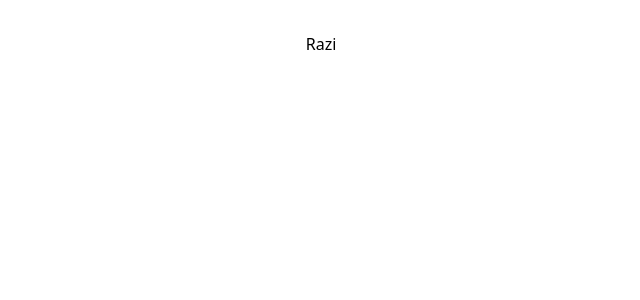
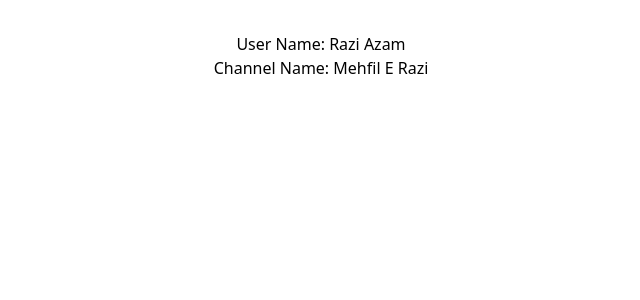
Before and after one commit to Razi-Azam/my-react-doc, a React (Vite) app in the folder practice-app/: page / in a window 1280 px wide. Shown: the top 300 px of the page, without its empty margins (319-959 px from the left). Built offline with nearby package versions, Linux system fonts and the light colour scheme.

Commit message:
Adding optimzed example of useContext hook

```diff
--- a/practice-app/src/App.jsx
+++ b/practice-app/src/App.jsx
@@ -10,20 +10,28 @@ import MouseContainer from './components/02useEffect-hook/04MouseContainer';
 import IntervalCounter from './components/02useEffect-hook/05IntervalCounter';
 import FecthData from './components/02useEffect-hook/06FecthData';
 import UseContext from './components/03useContext-hook/01UseContext';
+import UseContextOptimized from './components/03useContext-hook/02UseContextOptimized'
 
 //create a context
 export const UserContext = React.createContext();
+//create another context
+export const ChannelContext = React.createContext();
 
 function App() {
 
   return (
     <>
       {/* useContext Hook part-2. */}
+      <UserContext.Provider value={"Razi Azam"}>
+        <ChannelContext.Provider value={"Mehfil E Razi"}>
+          <UseContextOptimized />
+        </ChannelContext.Provider>
+      </UserContext.Provider>
 
-      {/* useContext Hook part-1 */}
+      {/* useContext Hook part-1
       <UserContext.Provider value={"Razi"}>
         <UseContext />
-      </UserContext.Provider>
+      </UserContext.Provider> */}
 
       {/* useEffect Hook to fetch Data.
       <FecthData /> */}
--- /dev/null
+++ b/practice-app/src/components/03useContext-hook/02UseContextOptimized.jsx
@@ -0,0 +1,15 @@
+//this is the optimzed way of consuming the Context
+//but providing the context will be the same as we have done in previous example
+
+import React from 'react'
+import CompC from './child-components/CompC'
+
+function UseContextOptimized() {
+  return (
+    <div>
+        <CompC />
+    </div>
+  )
+}
+
+export default UseContextOptimized
--- /dev/null
+++ b/practice-app/src/components/03useContext-hook/child-components/CompC.jsx
@@ -0,0 +1,12 @@
+import React from 'react'
+import CompD from './CompD'
+
+function CompC() {
+  return (
+    <div>
+        <CompD />
+    </div>
+  )
+}
+
+export default CompC
--- /dev/null
+++ b/practice-app/src/components/03useContext-hook/child-components/CompD.jsx
@@ -0,0 +1,16 @@
+import React, {useContext} from 'react'
+import { ChannelContext, UserContext } from '../../../App'
+
+function CompD() {
+    const userName = useContext(UserContext)
+    const channelName = useContext(ChannelContext)
+
+  return (
+    <div className='text-gray-950 text-3xl bg-slate-300 w-auto h-auto h-20 p-5'>
+        <h1>User Name: {userName}</h1>
+        <h1 className='mt-2'>Channel Name: {channelName}</h1>
+    </div>
+  )
+}
+
+export default CompD
```
